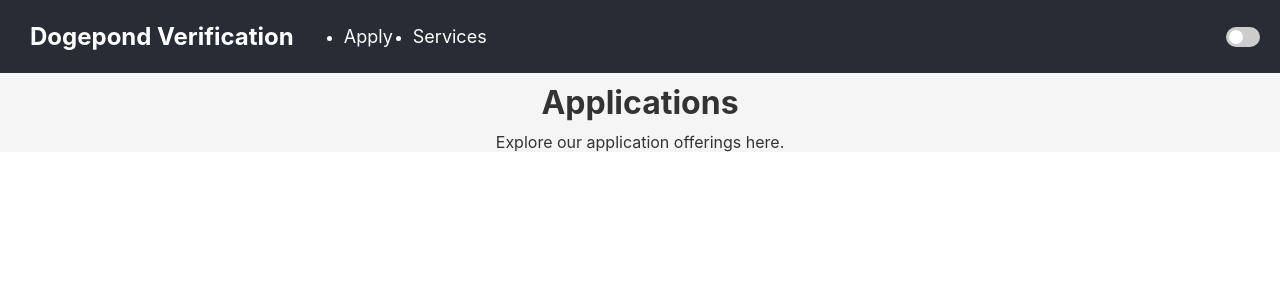
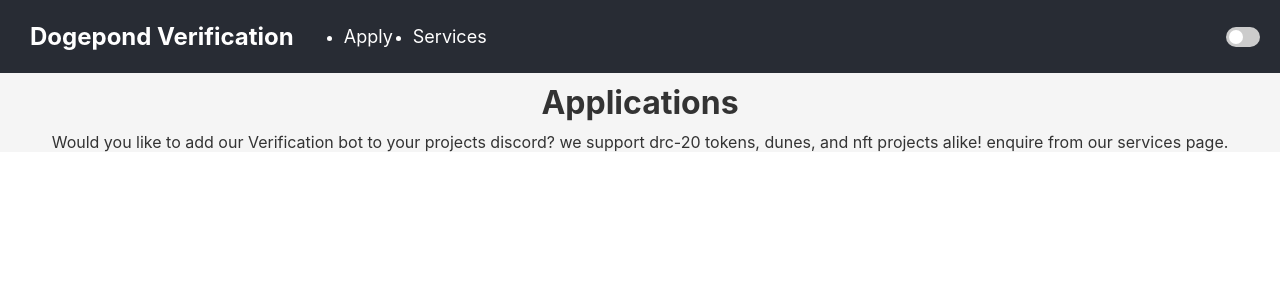
Before and after one commit to jlloyd0430/doginal-verification, a React (Create React App) app: page /applications in a window 1280 px wide. Shown: the top 300 px of the page. Built offline with nearby package versions, Linux system fonts and the light colour scheme.

Commit message:
Update Applications.js

```diff
--- a/src/components/Applications.js
+++ b/src/components/Applications.js
@@ -3,7 +3,7 @@ import React from 'react';
 const Applications = () => (
   <div className="page-container">
     <h1>Applications</h1>
-    <p>Explore our application offerings here.</p>
+    <p>Would you like to add our Verification bot to your projects discord? we support drc-20 tokens, dunes, and nft projects alike! enquire from our services page.</p>
   </div>
 );
 
```
